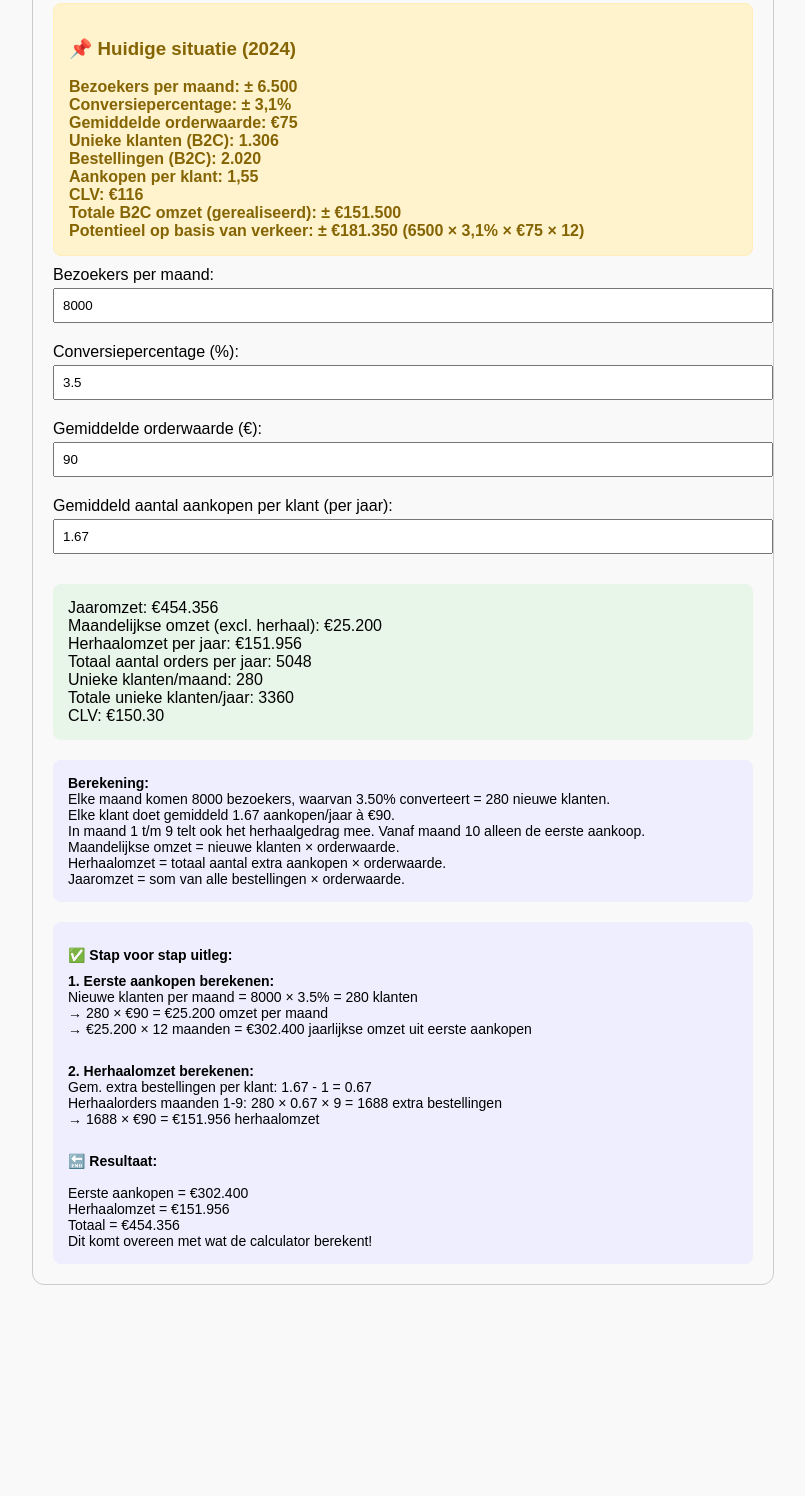
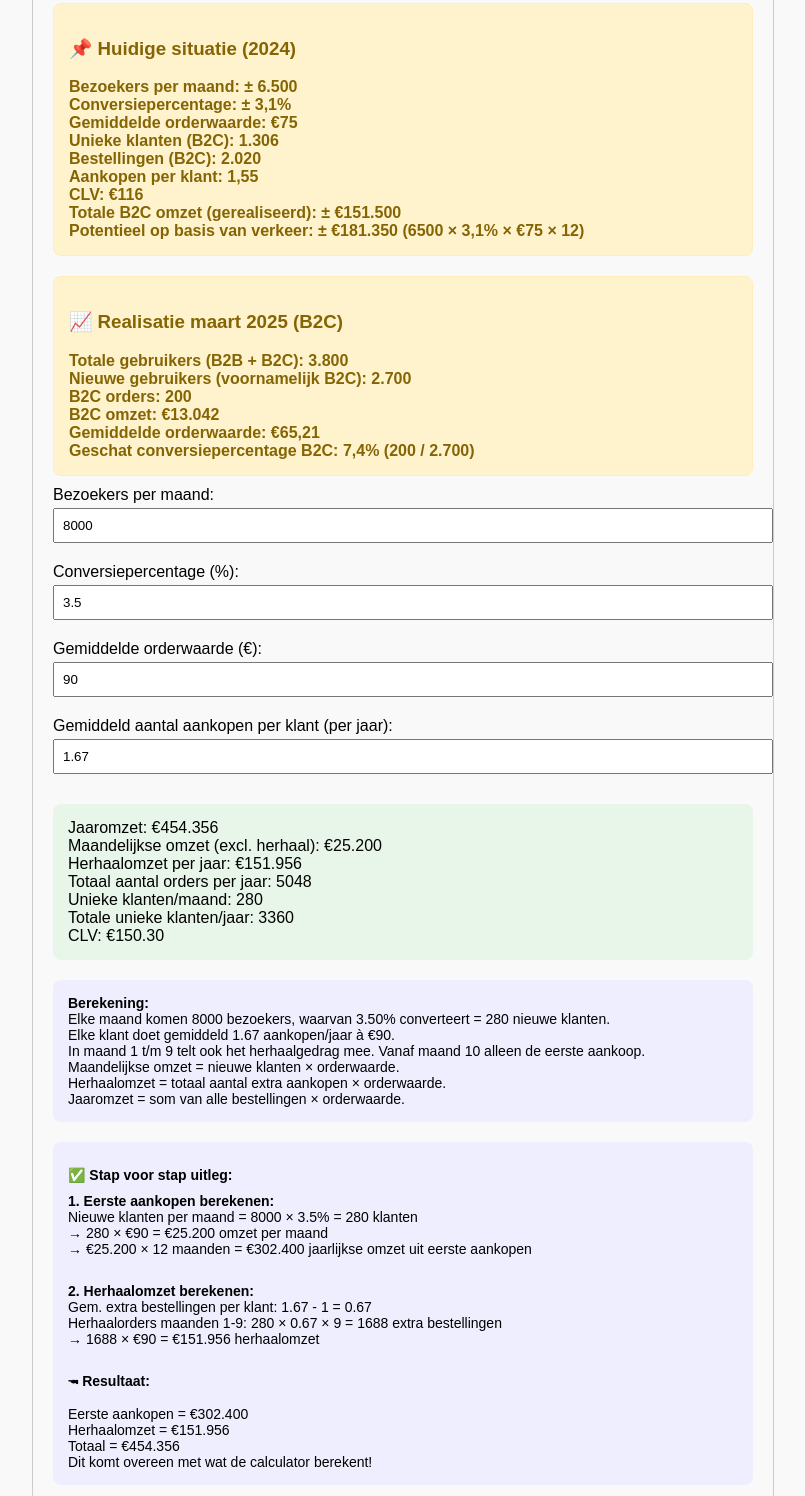
Before and after one commit to ReneProjectmonk/uitgebreideb2ccalculator, a plain HTML site: page index.html in a window 1280 px wide. Shown: the part 138-1634 px from the top of the page, without its empty margins (237-1042 px from the left). Before the commit the page ends 1463 px from the top, so only its background shows below. Drawn offline with Linux system fonts and the light colour scheme.

Commit message:
Add files via upload

```diff
--- a/index.html
+++ b/index.html
@@ -63,6 +63,16 @@
     CLV: €116<br>
     Totale B2C omzet (gerealiseerd): ± €151.500<br>
     Potentieel op basis van verkeer: ± €181.350 (6500 × 3,1% × €75 × 12)
+  </div>
+
+  <div class="baseline">
+    <h3>📈 Realisatie maart 2025 (B2C)</h3>
+    Totale gebruikers (B2B + B2C): 3.800<br>
+    Nieuwe gebruikers (voornamelijk B2C): 2.700<br>
+    B2C orders: 200<br>
+    B2C omzet: €13.042<br>
+    Gemiddelde orderwaarde: €65,21<br>
+    Geschat conversiepercentage B2C: 7,4% (200 / 2.700)<br>
   </div>
 
   <label>Bezoekers per maand:
@@ -141,7 +151,7 @@
         Gem. extra bestellingen per klant: ${frequency} - 1 = ${(frequency - 1).toFixed(2)}<br>
         Herhaalorders maanden 1-9: ${Math.round(monthlyNewCustomers)} × ${(frequency - 1).toFixed(2)} × 9 = ${extraOrders} extra bestellingen<br>
         → ${extraOrders} × €${aov} = €${Math.round(herhaalOmzet).toLocaleString('nl-NL')} herhaalomzet<br><br>
-        <strong>🔚 Resultaat:</strong><br>
+        <strong>🖚 Resultaat:</strong><br>
         Eerste aankopen = €${Math.round(monthlyBaseRevenue * 12).toLocaleString('nl-NL')}<br>
         Herhaalomzet = €${Math.round(herhaalOmzet).toLocaleString('nl-NL')}<br>
         Totaal = €${Math.round(totalRevenue).toLocaleString('nl-NL')}<br>
```
